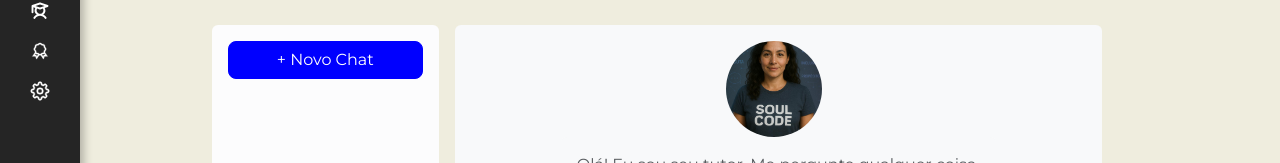
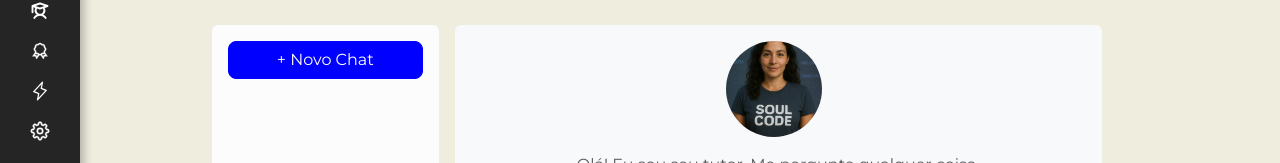
Before and after one commit to gabrieldiniz-soulcode/lms-gael, a Next.js app: page /chat in a window 1280 px wide. Shown: the part 237-400 px from the top of the page. Built offline with nearby package versions, Linux system fonts and the light colour scheme; sample sign-in values are in the browser's storage.

Commit message:
ajuste na sidebar

```diff
--- a/src/components/Sidebar/Sidebar.tsx
+++ b/src/components/Sidebar/Sidebar.tsx
@@ -55,10 +55,10 @@ export default function Sidebar() {
                 {open && 'Certificados'}
             </a>
 
-            {/* <a href="/chat" className={`${open ? 'w-100 ps-2 icon-18-sidebar fs-12 fw-700 py-2' : ''} div-icon-sidebar text-white`}>
+            <a href="/chat" className={`${open ? 'w-100 ps-2 icon-18-sidebar fs-12 fw-700 py-2' : ''} div-icon-sidebar text-white`}>
                 <PiLightning color="#fff" size={20} strokeWidth={0.5} />
                 {open && 'Tutor IA'}
-            </a> */}
+            </a>
 
             {/* <div className={`${open ? 'w-100 ps-2 icon-18-sidebar fs-12 fw-700 py-2' : ''} div-icon-sidebar text-white`}>
                 <FaRegCalendarAlt color="#fff" size={20} />
```
